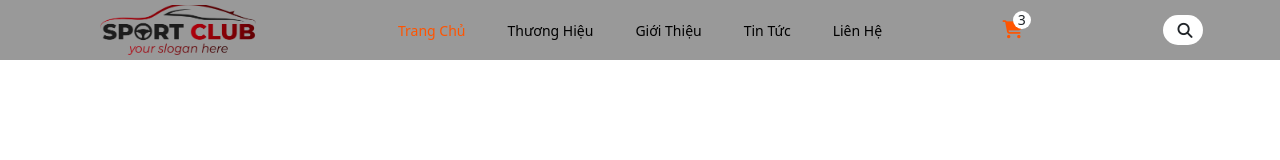
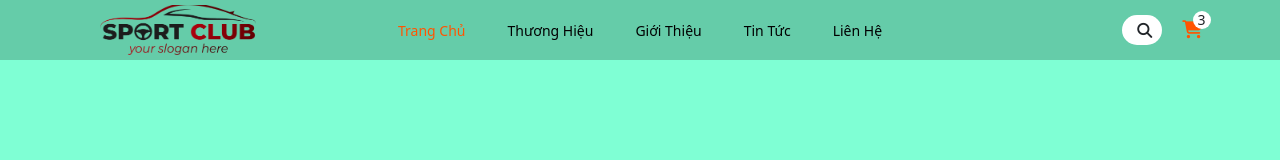
Before and after one commit to hieucoder2k11/web-thue-oto-nhom-10-, a plain HTML site: page header.html in a window 1280 px wide. Shown: the top 160 px of the page. Drawn offline with nearby package versions, Linux system fonts and the light colour scheme.

Commit message:
Update header

```diff
--- a/assets/css/base.css
+++ b/assets/css/base.css
@@ -9,9 +9,13 @@
 
 @keyframes grow-up {
     from {
-        transform: scale(0);
+        transform: scale(var(--scale-from));
     }
     to {
-        transform: scale(1);
+        transform: scale(var(--scale-to));
     }
 }
+
+.fade-in {
+    animation: fade-in 0.3s linear;
+}
--- a/assets/css/header.css
+++ b/assets/css/header.css
@@ -24,13 +24,17 @@ html {
     top: 0;
     right: 0;
     left: 0;
-    background-color: #999;
+    display: flex;
+    align-items: center;
+    background-color: rgba(0, 0, 0, 0.2);
 }
 
 .header__container {
     display: flex;
     justify-content: space-between;
     align-items: center;
+
+    /* background-color: red; */
     /* height: 100px; */
 }
 
@@ -106,8 +110,10 @@ html {
     box-shadow: 0px 0 6px rgba(0, 0, 0, 0.1);
     transform-origin: top right;
     background-color: #fff;
+    display: none;
+    --scale-from: 0;
+    --scale-to: 1;
     animation: fade-in 0.3s linear, grow-up 0.3s linear;
-    display: none;
 }
 
 .drop-down--content::before {
@@ -160,9 +166,10 @@ html {
 
 .header__icon {
     display: flex;
-    justify-content: space-between;
+    justify-content: end;
     align-items: center;
     width: 200px;
+    column-gap: 20px;
     /* background-color: red; */
 }
 
@@ -206,6 +213,7 @@ html {
 .header__search {
     position: relative;
     height: 30px;
+    width: 100%;
 }
 
 .header__search input {
@@ -221,7 +229,8 @@ html {
 }
 
 .header__search input:focus {
-    width: 120px;
+    width: 100%;
+
 }
 
 .header__search label i {
--- a/header.html
+++ b/header.html
@@ -48,6 +48,12 @@
                 </ul>
             </nav>
             <div class="header__icon">
+
+
+                <div class="header__search">
+                    <input type="search" name="search" id="search">
+                    <label for="search"><i class="fa-solid fa-magnifying-glass"></i></label>
+                </div>
                 <div class="header__cart-icon">
                     <i class="fa-solid fa-cart-shopping"></i>
                     <ul class="header__cart-icon--drop-down">
@@ -58,13 +64,30 @@
                         <li>4</li>
                     </ul>
                 </div>
-
-                <div class="header__search">
-                    <input type="search" name="search" id="search">
-                    <label for="search"><i class="fa-solid fa-magnifying-glass"></i></label>
-                </div>
             </div>
         </div>
     </div>
+    <div class="main" style="width: 100%; height: 5000px; background-color: aquamarine;"></div>
+    <script>
+            // Header Events
+    let header = document.querySelector('.header')
+    const headerHeight = header.offsetHeight
+    window.onscroll = function() {
+        header.style.top = -window.scrollY + 'px'
+        console.log(window.scrollY)
+        if( window.scrollY >= headerHeight*6) {
+            header.classList.add('fade-in')
+            header.style.top = 0
+            header.style.backgroundColor = '#fff'
+            header.style.height = headerHeight*1.5 + 'px'
+        }
+        else {
+            header.classList.remove('fade-in')
+            header.style.backgroundColor = ''
+            header.style.height = headerHeight + 'px'
+        }
+    }
+    console.log(header.offsetHeight)
+    </script>
 </body>
 </html>
```
Also changed, not shown: assets/js/main.js (line endings or trailing spaces).
